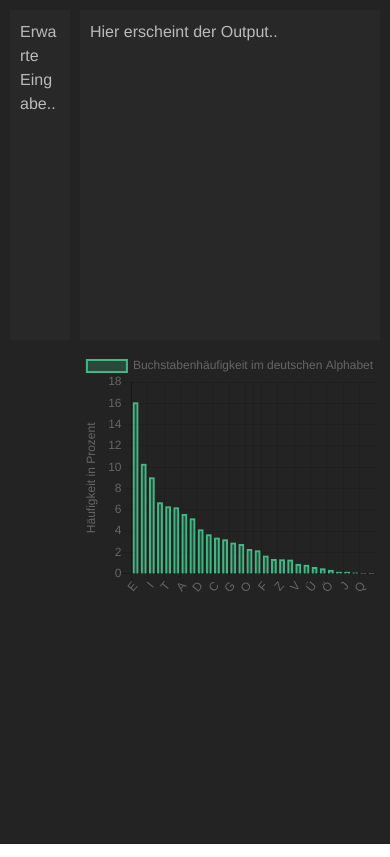
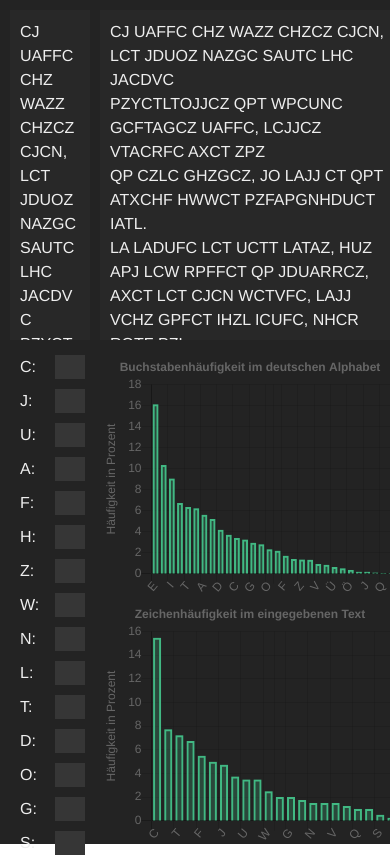
Before and after one commit to koenigscode/mono-sub, a Vue app: page / in a window 390 px wide. Shown: the top 857 px of the page. Built offline with nearby package versions, Linux system fonts and the light colour scheme.

Commit message:
make grid responsive; load example on mount; remove chart label

```diff
--- a/package.json
+++ b/package.json
@@ -14,6 +14,7 @@
     "@vue/cli-plugin-babel": "^3.0.1",
     "@vue/cli-plugin-pwa": "^3.0.1",
     "@vue/cli-service": "^3.0.1",
+    "raw-loader": "^1.0.0",
     "stylus": "^0.54.5",
     "stylus-loader": "^3.0.2",
     "vue-cli-plugin-tailwind": "^0.4.1",
--- a/src/App.vue
+++ b/src/App.vue
@@ -18,8 +18,8 @@
         <char-mapping v-for="(c, i) in chars" :key="i" :label="c" @mappingChange="mappingChange"></char-mapping>
       </div>
       <div class="freq-container">
-        <frequency-rate label="Buchstabenhäufigkeit im deutschen Alphabet" :chartData="gerFreq"></frequency-rate>
-        <frequency-rate label="Zeichenhäufigkeit im eingegebenen Text" :chartData="srcFreq"></frequency-rate>
+        <frequency-rate title="Buchstabenhäufigkeit im deutschen Alphabet" :chartData="gerFreq"></frequency-rate>
+        <frequency-rate title="Zeichenhäufigkeit im eingegebenen Text" :chartData="srcFreq"></frequency-rate>
       </div>
     </div>
   </div>
@@ -29,6 +29,7 @@
 import CharMapping from "./components/CharMapping.vue";
 import FrequencyRate from "./components/FrequencyRate.vue";
 import gerFreq from "./data/frequency-german.json";
+import exampleText from "raw-loader!./data/esel.txt";
 
 export default {
   name: "app",
@@ -61,7 +62,14 @@ export default {
     },
     chars() {
       if (this.srcText.trim().length == 0) return [];
-      return new Set(this.srcText.split("").map(c => c.toUpperCase()));
+      let s = new Set();
+      for (let c of this.srcText.split("")) {
+        if (c.match(/^[0-9a-zA-Z]+$/))
+          s.add(
+            c in this.mapping ? this.mapping[c.toUpperCase()] : c.toUpperCase()
+          );
+      }
+      return s;
     }
   },
   methods: {
@@ -79,12 +87,18 @@ export default {
         }
       }
       this.tgtText = s;
+    },
+    loadExample() {
+      this.srcText = exampleText;
     }
   },
   watch: {
     srcText(str) {
       this.updateOutput();
     }
+  },
+  mounted() {
+    this.loadExample();
   }
 };
 </script>
@@ -123,12 +137,7 @@ textarea
   display grid
   grid-template-columns 1fr 1fr 1fr
   grid-auto-rows minmax(min-content, max-content)
-
-  @media (min-width 768px)
-    grid-template-columns 1fr 1fr 1fr 1fr 1fr
-
-  @media (min-width 1200px)
-    grid-template-columns 1fr 1fr 1fr 1fr 1fr 1fr 1fr
+  grid-template-columns repeat(auto-fit, minmax(8rem, 1fr))
 
 .freq-container
   display grid
--- a/src/colors.json
+++ b/src/colors.json
@@ -1,4 +1,4 @@
 {
-  "$green": "#41B883",
-  "$accent": "#41B883"
+  "$accent": "#41b883",
+  "$accentLighter": "#66ffba"
 }
--- a/src/components/CharMapping.vue
+++ b/src/components/CharMapping.vue
@@ -1,6 +1,6 @@
 <template>
   <div class="inline m-2">
-    <div class="flex justify-end">
+    <div class="flex justify-between">
       <span class="mx-2">{{label}}:</span>
       <input v-model="input" type="text">
     </div>
--- a/src/components/FrequencyRate.vue
+++ b/src/components/FrequencyRate.vue
@@ -8,7 +8,7 @@
 import colors from "@/colors.json";
 export default {
   name: "frequency-rate",
-  props: ["label", "chartData"],
+  props: ["title", "chartData"],
   data() {
     return {
       chart: null
@@ -49,18 +49,26 @@ export default {
           labels: this.labels,
           datasets: [
             {
-              label: this.label,
               data: this.values,
               backgroundColor: colors.$accent + "40",
+              hoverBackgroundColor: colors.$accent + "60",
               borderColor: colors.$accent,
               borderWidth: 2
             }
           ]
         },
         options: {
+          legend: {
+            display: false
+          },
+          title: {
+            display: true,
+            text: this.title
+          },
           responsive: true,
           maintainAspectRatio: false,
           tooltips: {
+            displayColors: false,
             callbacks: {
               label: item =>
                 `Häufigkeit: ${Math.round(item.yLabel * 100) / 100}%`
```
Also changed, not shown: src/data/esel.txt (added), 1 other file (tests, documents, lock files or other folders).
